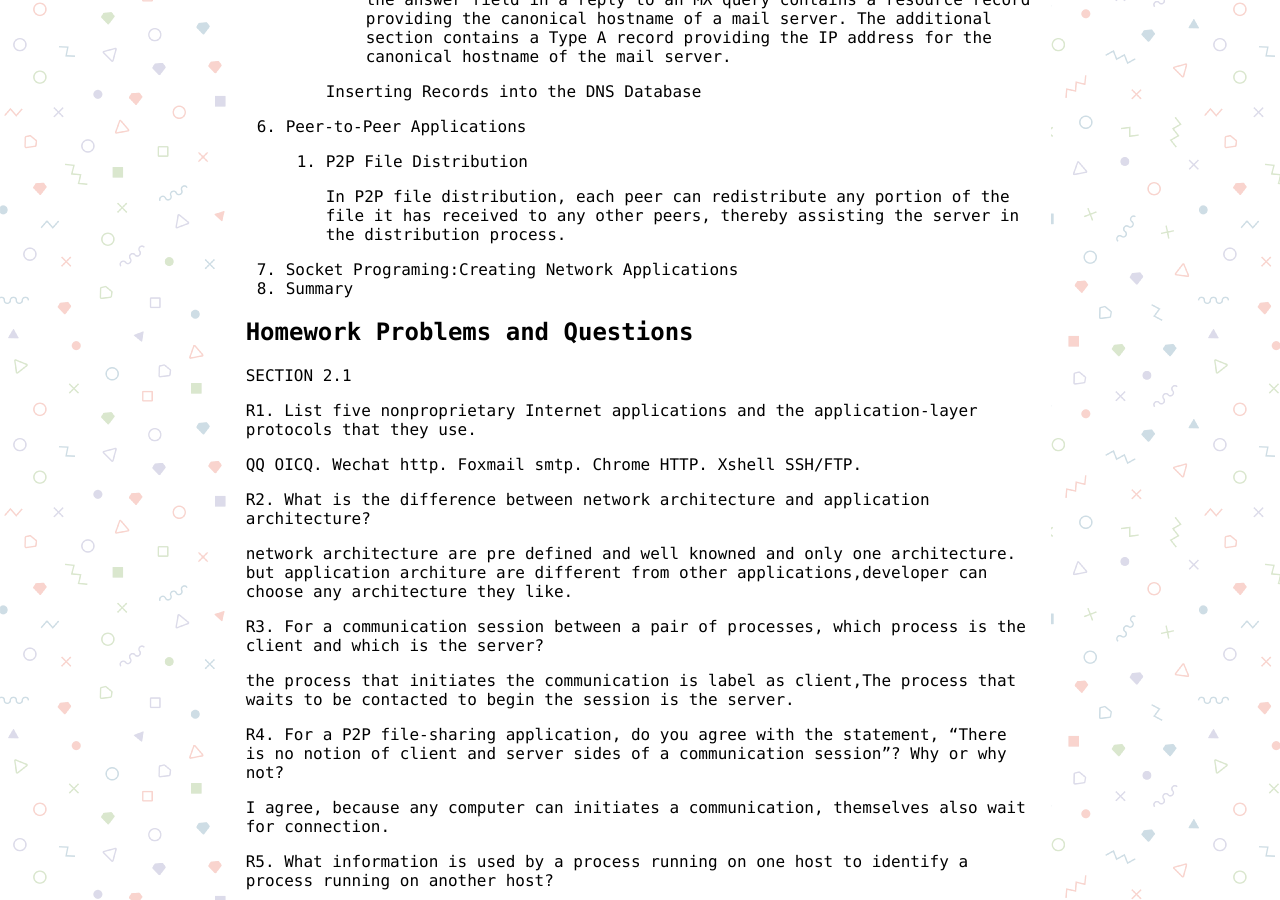
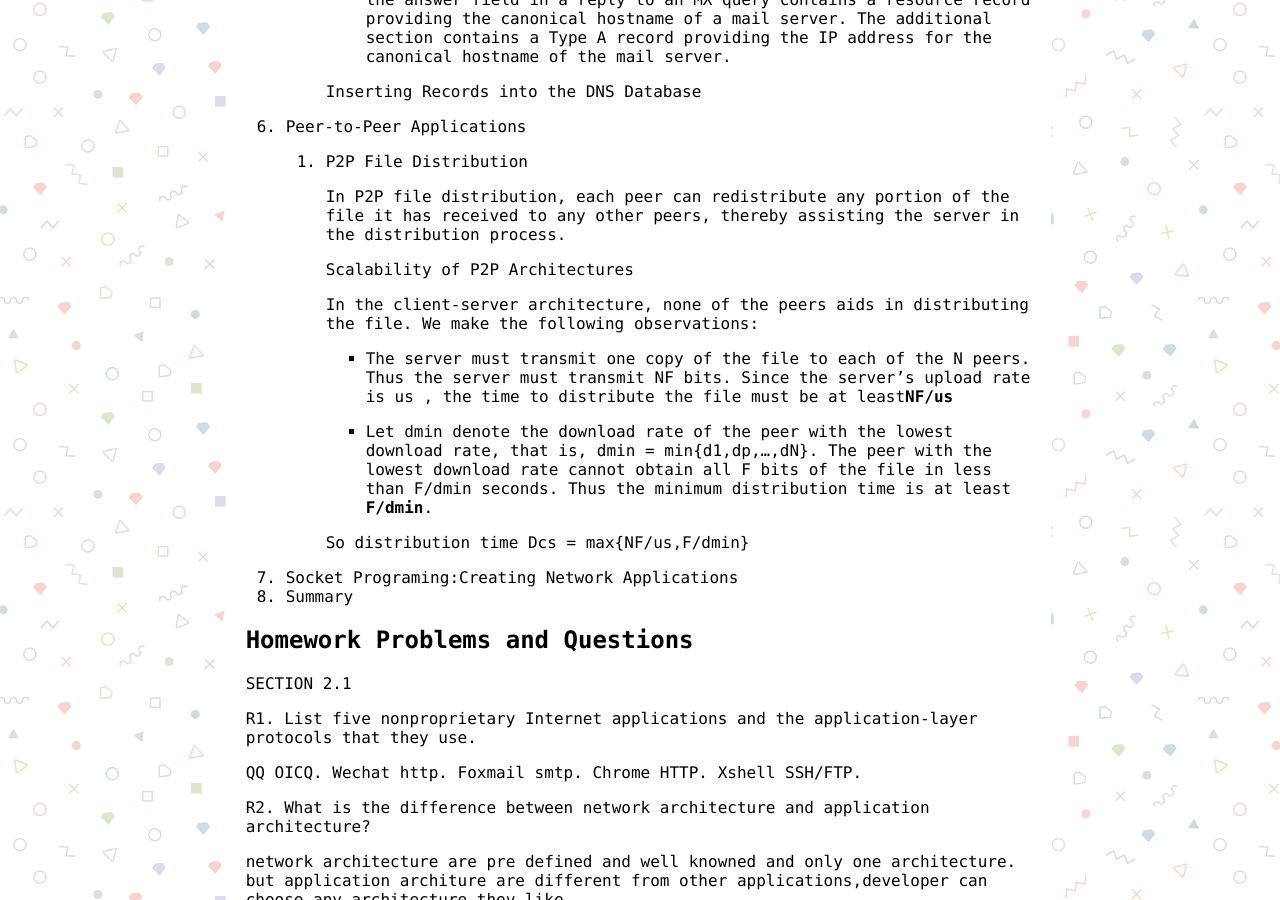
Before and after one commit to MannixSuo/docs, a Jekyll site: the page built from _posts/2019-10-16-Application Layer.md, in a window 1280 px wide and 900 px high, scrolled down 11192 px. Built offline with Jekyll 4.4.1, drawn with Linux system fonts in a browser that asks for light colours.

Commit message:
Update 2019-10-16-Application Layer.md

```diff
--- a/_posts/2019-10-16-Application Layer.md
+++ b/_posts/2019-10-16-Application Layer.md
@@ -395,6 +395,16 @@ use_math: false
 
         In P2P file distribution, each peer can redistribute any portion of the file it has received to any other peers, thereby assisting the server in the distribution process.
 
+        Scalability of P2P Architectures
+
+        In the client-server architecture, none of the peers aids in distributing the file. We make the following observations:
+
+        * The server must transmit one copy of the file to each of the N peers. Thus the server must transmit NF bits. Since the server’s upload rate is us , the time to distribute the file must be at least**NF/us**
+
+        * Let dmin denote the download rate of the peer with the lowest download rate, that is, dmin = min{d1,dp,...,dN}. The peer with the lowest download rate cannot obtain all F bits of the file in less than F/dmin seconds. Thus the minimum distribution time is at least **F/dmin**.
+
+        So distribution time Dcs = max{NF/us,F/dmin}
+
 7. Socket Programing:Creating Network Applications
 8. Summary
 
```
